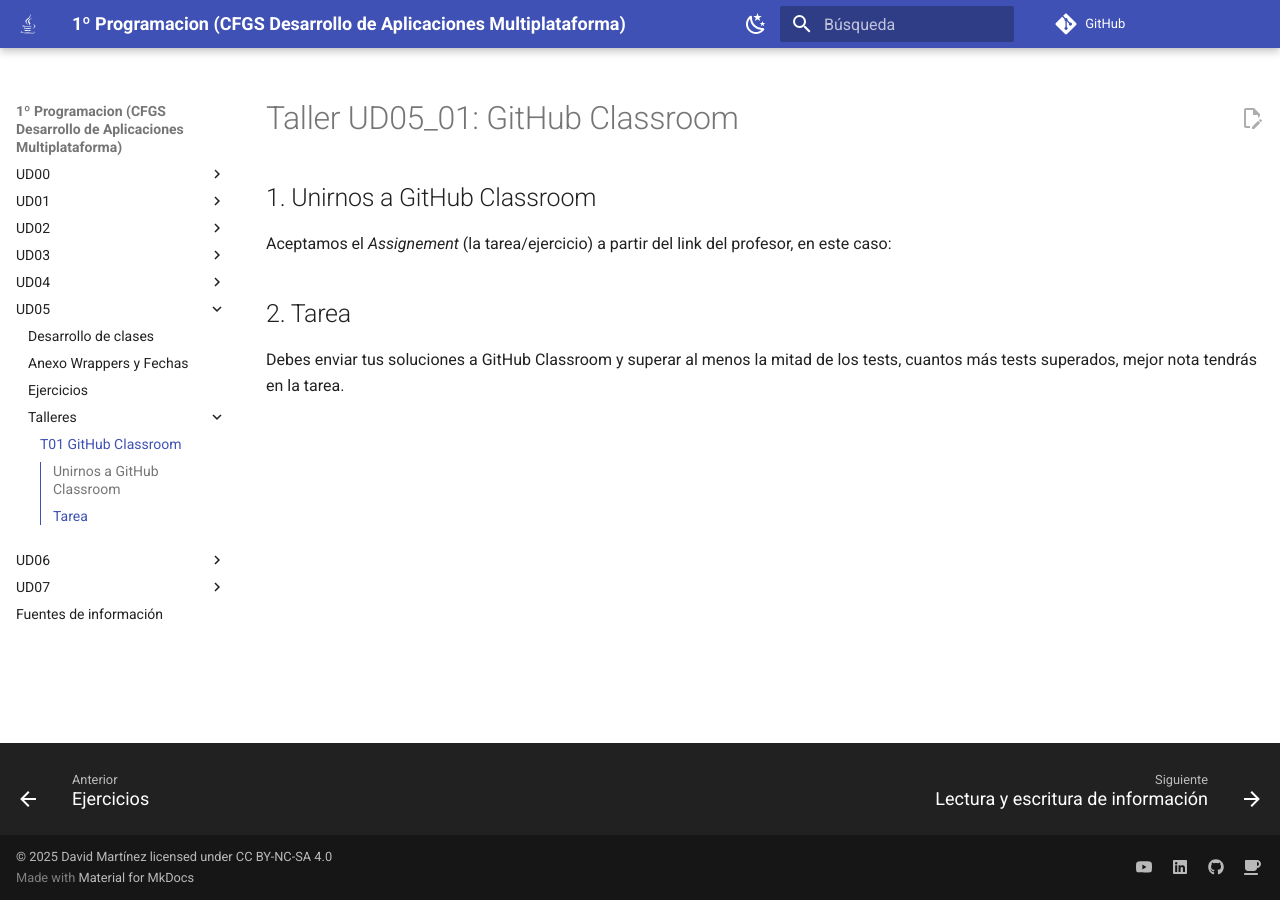
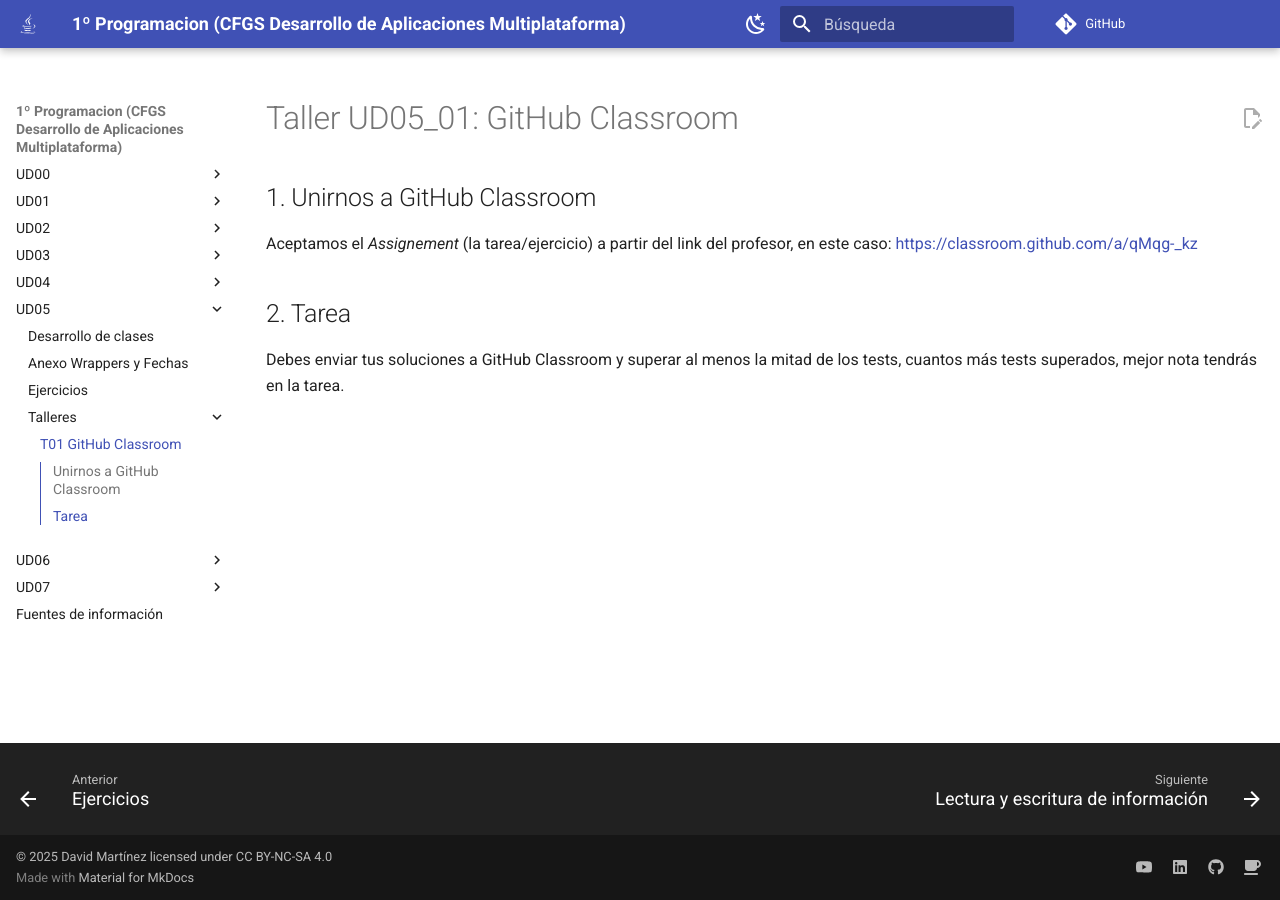
Before and after one commit to martinezpenya/1DAMProgramacion, an MkDocs documentation site: the page built from docs/UD05/UD05_T01_GitHubClassroom.md, in a window 1280 px wide. Built offline with MkDocs 1.6.1 and Material for MkDocs 9.7.7, drawn with Linux system fonts in a browser that asks for light colours; comment, search, counter and statistics services are not loaded; part of the change alters nothing that is shown.

Commit message:
fix: little corrections

```diff
--- a/docs/UD05/UD05_T01_GitHubClassroom.md
+++ b/docs/UD05/UD05_T01_GitHubClassroom.md
@@ -2,7 +2,7 @@
 
 ## Unirnos a GitHub Classroom
 
-Aceptamos el *Assignement* (la tarea/ejercicio) a partir del link del profesor, en este caso:
+Aceptamos el *Assignement* (la tarea/ejercicio) a partir del link del profesor, en este caso: https://classroom.github.com/a/qMqg-_kz
 
 ## Tarea
 
```
Also changed, not shown: docs/UD07/UD07_ES.md (line endings or trailing spaces), docs/UD07/UD07_ejercicios_ES.md (line endings or trailing spaces).
